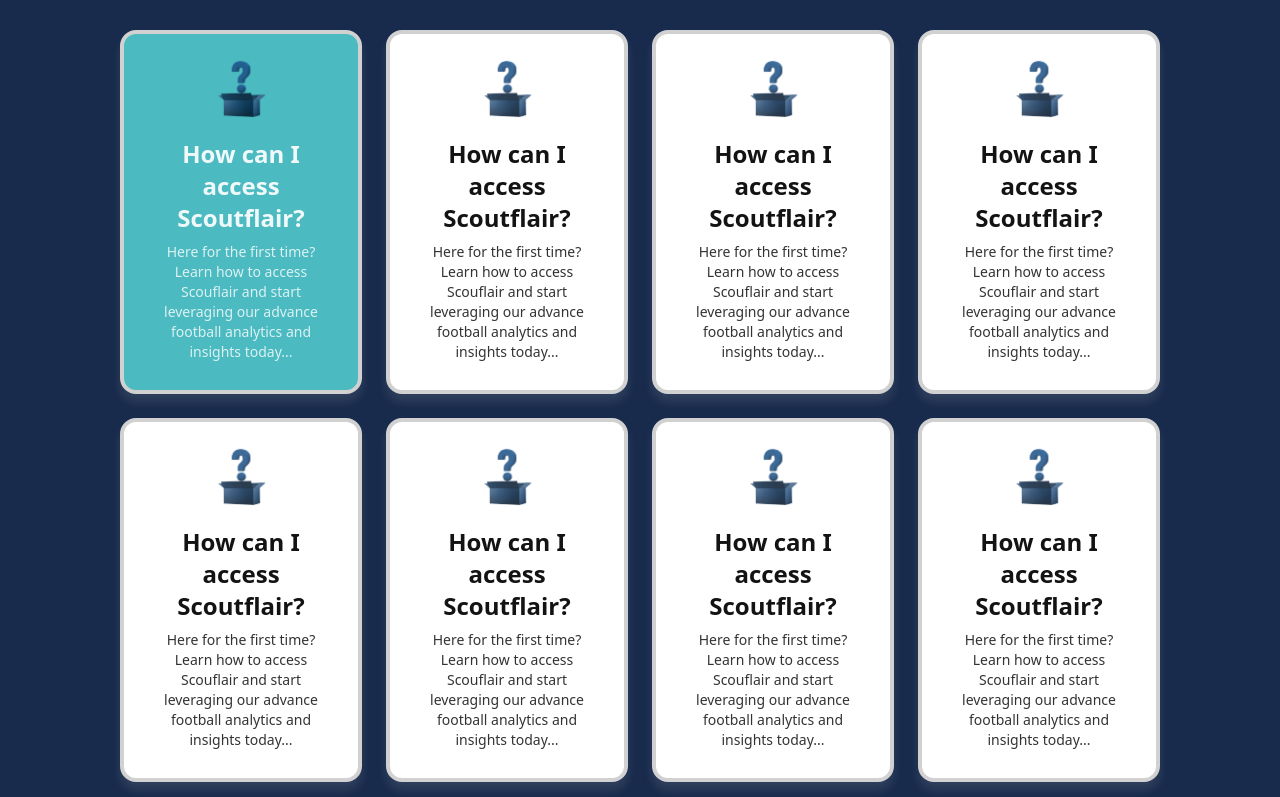
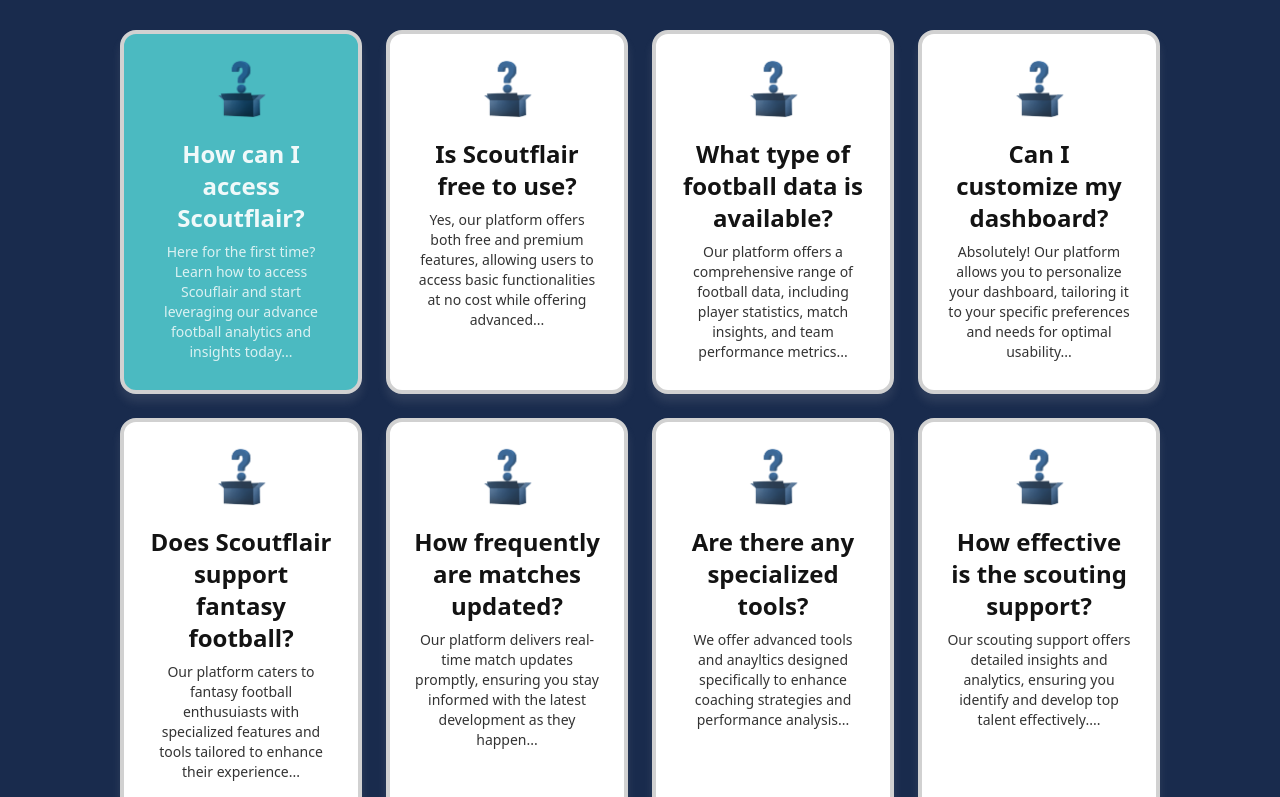
Before and after one commit to Valuegate/Scoutflair-fe, a React (Vite) app: page / in a window 1280 px wide. Shown: the part 5520-6317 px from the top of the page. Built offline with nearby package versions, Linux system fonts and the light colour scheme.

Commit message:
Services Page start

```diff
--- a/src/App.tsx
+++ b/src/App.tsx
@@ -4,6 +4,7 @@ import LandingPage from './pages/LandingPage'
 import AboutPage from './pages/AboutPage'
 import ContactPage from './pages/ContactPage'
 import BlogsPage from './pages/BlogsPage'
+import ServicePage from './pages/ServicePage'
 
 const App = () => {
   return (
@@ -12,6 +13,7 @@ const App = () => {
       <Route path={'/about'} element={<AboutPage />} />
       <Route path={'/contact'} element={<ContactPage />} />
       <Route path={'/blogs'} element={<BlogsPage />} />
+      <Route path={'/services'} element={<ServicePage />} />
     </Routes>
   )
 }
--- a/src/components/FaqCards.tsx
+++ b/src/components/FaqCards.tsx
@@ -1,6 +1,11 @@
 import React from "react";
 
-export const FaqCardBlue: React.FC = () => {
+interface FaqCardProps {
+    question: string;
+    answer: string
+}
+
+export const FaqCardBlue: React.FC <FaqCardProps> = ({question, answer}) => {
     return (
         <div
             className="flex flex-col justify-start items-center relative gap-4 px-6 pt-4 pb-7 rounded-2xl bg-[#4bbac1] border-4 border-[#d1d1d1]"
@@ -12,18 +17,17 @@ export const FaqCardBlue: React.FC = () => {
             />
             <div className="flex flex-col justify-start items-center self-stretch relative gap-2">
                 <p className="self-stretch w-fit opacity-[0.92] text-2xl font-semibold text-center text-white">
-                    How can I access Scoutflair?
+                    {question}
                 </p>
                 <p className="self-stretch w-fit opacity-80 text-sm text-center text-white">
-                    Here for the first time? Learn how to access Scouflair and start leveraging our advance
-                    football analytics and insights today...
+                    {answer}
                 </p>
             </div>
         </div>
     )
 }
 
-export const FaqCardWhite: React.FC = () => {
+export const FaqCardWhite: React.FC <FaqCardProps> = ({question, answer}) => {
     return (
         <div
             className="flex flex-col justify-start items-center relative gap-4 px-6 pt-4 pb-7 rounded-2xl bg-white border-4 border-[#d1d1d1]"
@@ -35,11 +39,10 @@ export const FaqCardWhite: React.FC = () => {
             />
             <div className="flex flex-col justify-start items-center self-stretch relative gap-2">
                 <p className="self-stretch w-fit opacity-[0.92] text-2xl font-semibold text-center text-black">
-                    How can I access Scoutflair?
+                    {question}
                 </p>
                 <p className="self-stretch w-fit opacity-80 text-sm text-center text-black">
-                    Here for the first time? Learn how to access Scouflair and start leveraging our advance
-                    football analytics and insights today...
+                    {answer}
                 </p>
             </div>
         </div>
--- a/src/components/sections/ContactPage/ContactSection.tsx
+++ b/src/components/sections/ContactPage/ContactSection.tsx
@@ -10,7 +10,7 @@ const ContactSection: React.FC = () => {
                 <div className="w-full md:w-[50%] h-auto bg-white p-8 rounded-tl-2xl rounded-bl-2xl">
                     <img src="/Img-frame-contact.png" alt="" />
                 </div>
-                <div className="flex flex-col justify-start items-center w-full md:w-[50%] p-6 md:p-12 bg-white rounded-tr-2xl rounded-br-2xl">
+                <form className="flex flex-col justify-start items-center w-full md:w-[50%] p-6 md:p-12 bg-white rounded-tr-2xl rounded-br-2xl">
                     <p className="w-full text-2xl md:text-[32px] font-bold text-center text-black mb-8">
                         Write us a message
                     </p>
@@ -35,12 +35,12 @@ const ContactSection: React.FC = () => {
                         </div>
                         <button
                             className="w-full h-12 mt-4 p-2.5 rounded-lg bg-[#f2a725] text-black font-bold"
-                            style={{ boxShadow: "0px 16px 24px 2px rgba(0,0,0,0.14)" }}
+                            style={{ boxShadow: "0px 16px 24px 2px rgba(0,0,0,0.14)" }} type="submit"
                         >
                             Send Message
                         </button>
                     </div>
-                </div>
+                </form>
             </div>
         </div>
     );
--- a/src/components/sections/LandingPage/FaqSection.tsx
+++ b/src/components/sections/LandingPage/FaqSection.tsx
@@ -17,14 +17,30 @@ const FaqSection: React.FC = () => {
                 </div>
             </div>
             <div className="grid lg:grid-cols-4 xs:grid-cols-1 md:grid-cols-3 gap-6 pt-20">
-                <FaqCardBlue />
-                <FaqCardWhite />
-                <FaqCardWhite />
-                <FaqCardWhite />
-                <FaqCardWhite />
-                <FaqCardWhite />
-                <FaqCardWhite />
-                <FaqCardWhite />
+                <FaqCardBlue
+                    question="How can I access Scoutflair?"
+                    answer="Here for the first time? Learn how to access Scouflair and start leveraging our advance football analytics and insights today..." />
+                <FaqCardWhite
+                    question="Is Scoutflair free to use?"
+                    answer="Yes, our platform offers both free and premium features, allowing users to access basic functionalities at no cost while offering advanced..." />
+                <FaqCardWhite
+                    question="What type of football data is available?"
+                    answer="Our platform offers a comprehensive range of football data, including player statistics, match insights, and team performance metrics..." />
+                <FaqCardWhite
+                    question="Can I customize my dashboard?"
+                    answer="Absolutely! Our platform allows you to personalize your dashboard, tailoring it to your specific preferences and needs for optimal usability..." />
+                <FaqCardWhite
+                    question="Does Scoutflair support fantasy football?"
+                    answer="Our platform caters to fantasy football enthusuiasts with specialized features and tools tailored to enhance their experience..." />
+                <FaqCardWhite
+                    question="How frequently are matches updated?"
+                    answer="Our platform delivers real-time match updates promptly, ensuring you stay informed with the latest development as they happen..." />
+                <FaqCardWhite
+                    question="Are there any specialized tools?"
+                    answer="We offer advanced tools and anayltics designed specifically to enhance coaching strategies and performance analysis..." />
+                <FaqCardWhite
+                    question="How effective is the scouting support?"
+                    answer="Our scouting support offers detailed insights and analytics, ensuring you identify and develop top talent effectively...." />
             </div>
         </section>
     )
--- /dev/null
+++ b/src/components/sections/ServicesPage/ServiceHero.tsx
@@ -0,0 +1,27 @@
+import React from "react";
+
+const ServiceHero: React.FC = () => {
+    return (
+        <div className="flex flex-row px-[120px] pt-32">
+            <div className="flex flex-col justify-start items-start gap-2.5">
+                <div className="flex flex-col justify-start items-start self-stretch relative gap-1">
+                    <p className="self-stretch opacity-[0.96] text-[40px] font-bold text-left text-black">
+                        Our Core Services
+                    </p>
+                    <p className="self-stretch opacity-[0.88] text-xl text-left text-black">
+                        Welcome to the home of strategic scouting and footballing intelligence. Get familiar with our
+                        core services
+                    </p>
+                </div>
+            </div>
+            <div>
+                <img
+                    src="businesswoman-using-a-tablet-to-analysis-graph-company-finance-strategy-statistics-success-concept-and-planning-for-future-in-office-room..png"
+                    className=" object-cover -rotate-45"
+                />;
+            </div>
+        </div>
+    )
+}
+
+export default ServiceHero
--- /dev/null
+++ b/src/pages/ServicePage.tsx
@@ -0,0 +1,18 @@
+import React from "react";
+import Navbar from "../components/Navbar";
+import Footer from "../components/Footer";
+import PartnerSection from "../components/sections/LandingPage/PartnerSection";
+import ServiceHero from "../components/sections/ServicesPage/ServiceHero";
+
+const ServicePage: React.FC = () => {
+    return (
+        <div>
+            <Navbar />
+            <ServiceHero />
+            <PartnerSection />
+            <Footer />
+        </div>
+    )
+}
+
+export default ServicePage
```
Also changed, not shown: public/businesswoman-using-a-tablet-to-analysis-graph-company-finance-strategy-statistics-success-concept-and-planning-for-future-in-office-room..png (added).
